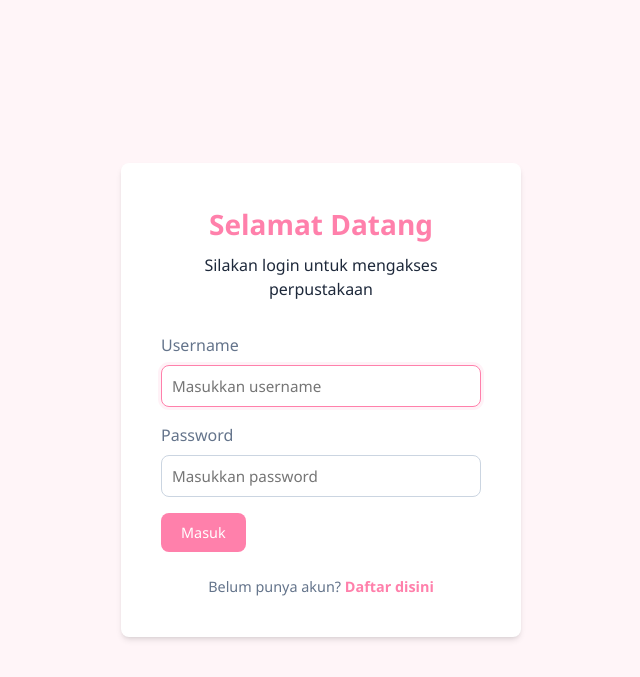
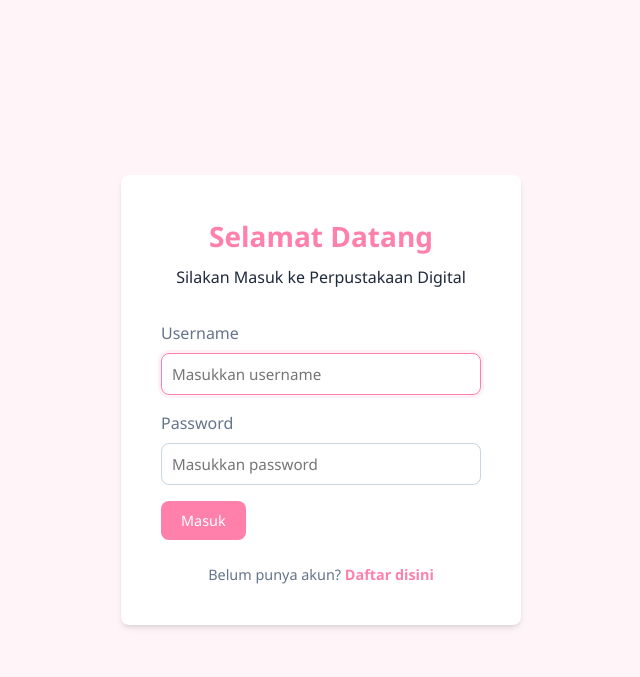
Before and after one commit to zhera2408/zhera-ukk, a PHP site: page /login.php in a window 1280 px wide. Shown: the top 677 px of the page, without its empty margins (319-959 px from the left). Run offline with PHP 8.4, Linux system fonts and the light colour scheme.

Commit message:
Deployment Test: Update login text

```diff
--- a/login.php
+++ b/login.php
@@ -56,7 +56,7 @@ if ($_SERVER['REQUEST_METHOD'] == 'POST') {
         <div class="auth-card">
             <div class="auth-header">
                 <h1>Selamat Datang</h1>
-                <p>Silakan login untuk mengakses perpustakaan</p>
+                <p>Silakan Masuk ke Perpustakaan Digital</p>
             </div>
 
             <?php if ($error): ?>
```
